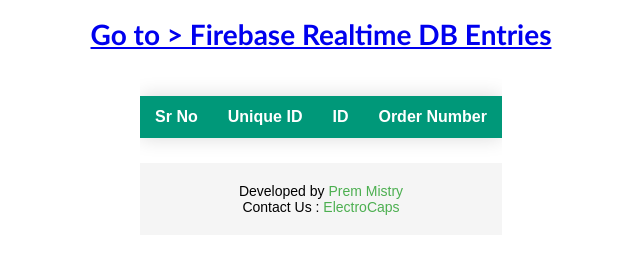
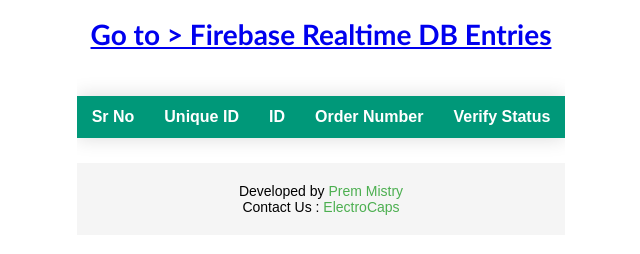
Before and after one commit to electroprem/Ticket-Verify-V1, a plain HTML site: page index.html in a window 1280 px wide. Shown: the part 76-330 px from the top of the page, without its empty margins (319-959 px from the left). Drawn offline with Linux system fonts and the light colour scheme; no server answers.

Commit message:
Update index.html

```diff
--- a/index.html
+++ b/index.html
@@ -23,6 +23,7 @@
                   <th>Unique ID</th>
                   <th>ID</th>
                   <th>Order Number</th>
+                  <th>Verify Status</th>
                 </tr>
               </thead>
               <tbody></tbody>
```
